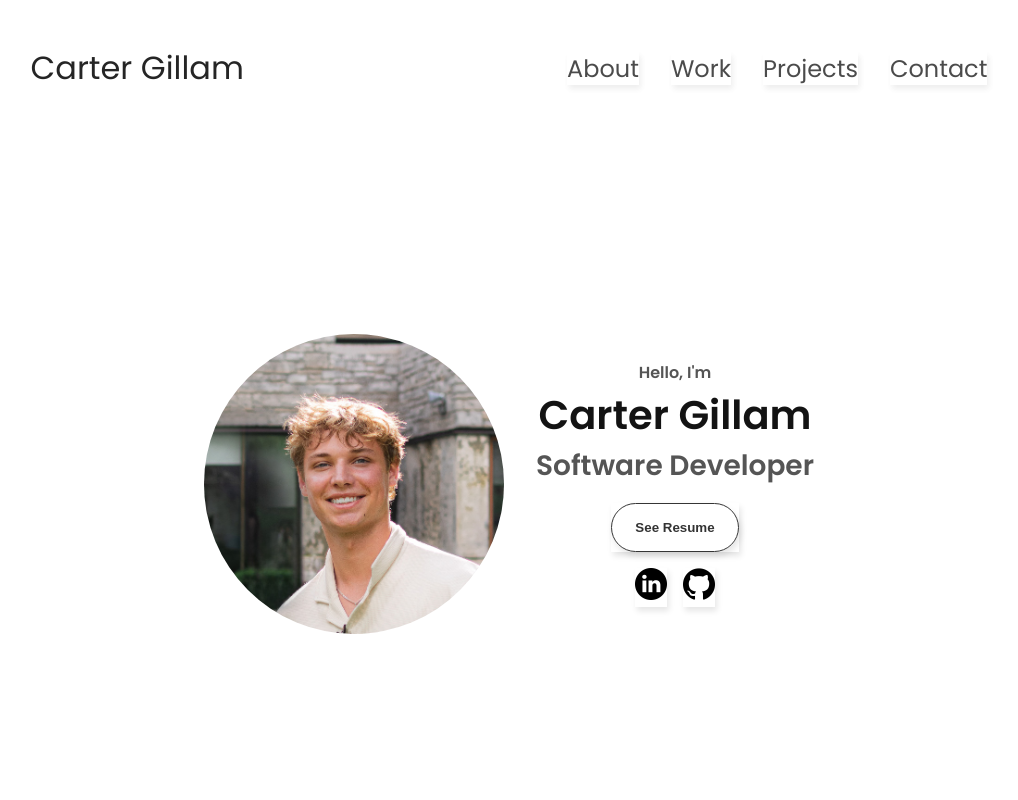
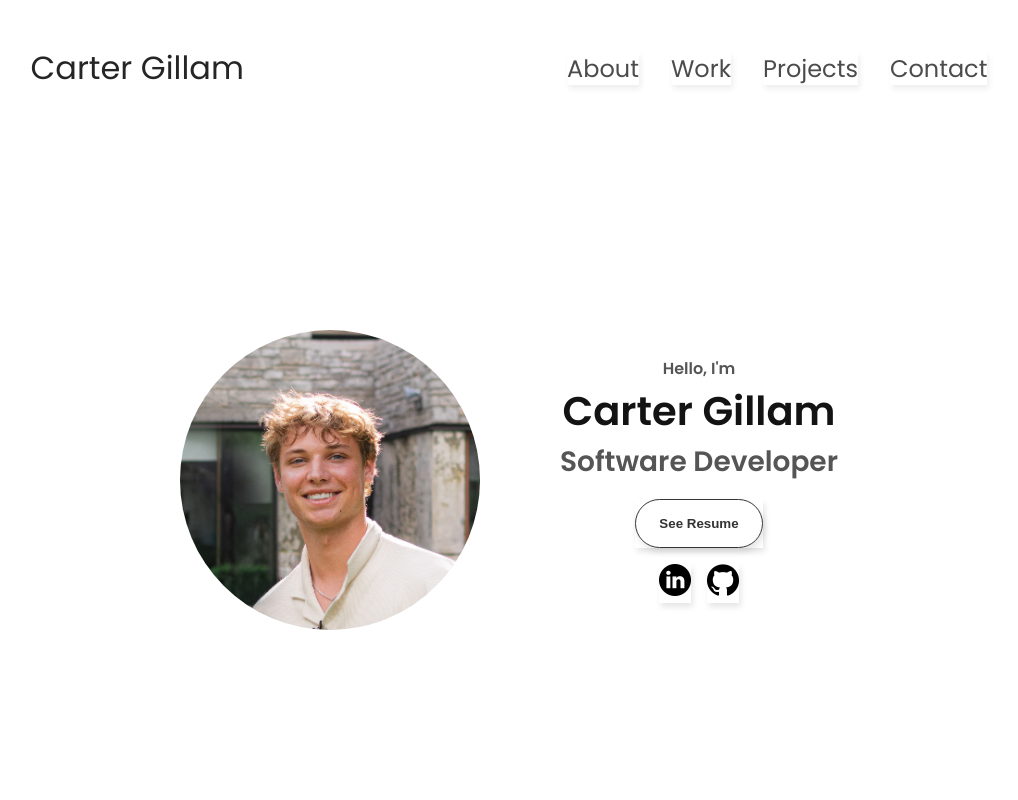
Before and after one commit to cartergillam/cartergillam.com, a plain HTML site: page index.html in a window 1280 px wide. Shown: the top 800 px of the page, without its empty margins (131-1149 px from the left). Drawn offline with Linux system fonts and the light colour scheme.

Commit message:
Update style.css

```diff
--- a/style.css
+++ b/style.css
@@ -167,9 +167,9 @@ a:hover {
 /* SECTIONS */
 
 section {
-  padding-top: 4vh;
+  padding-top: 3vh;
   height: 96vh;
-  margin: 0 10rem;
+  margin: 0 5rem;
   box-sizing: border-box;
   min-height: fit-content;
 }
@@ -183,7 +183,7 @@ section {
 #profile {
   display: flex;
   justify-content: center;
-  gap: 2rem;
+  gap: 5rem;
   height: 80vh;
 }
 #profile1{
```
